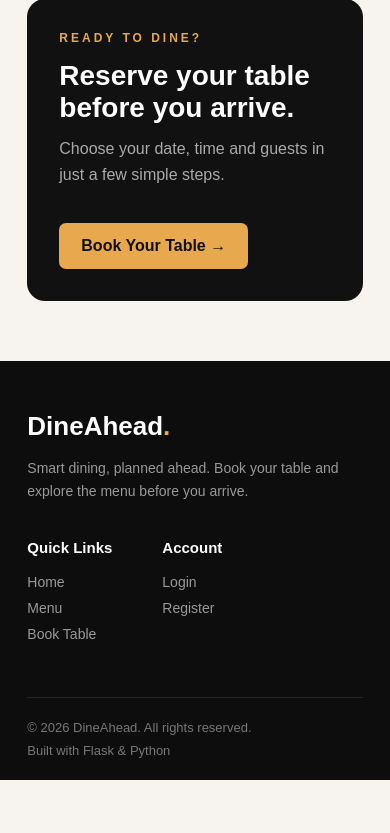
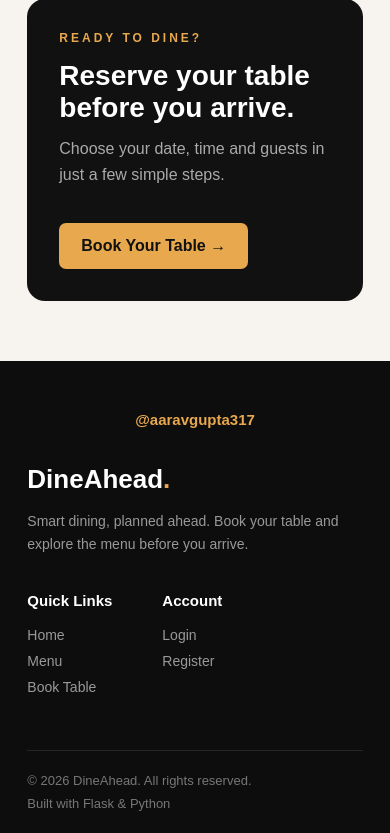
Before and after one commit to Aarav317/Hotel-Booking, a Flask app: page / in a window 390 px wide. Shown: the part 4306-5139 px from the top of the page. Before the commit the page ends 5086 px from the top, so only its background shows below. Run offline with Flask 3, Linux system fonts and the light colour scheme.

Commit message:
Add Instagram link to footer

```diff
--- a/static/style.css
+++ b/static/style.css
@@ -1078,5 +1078,20 @@ button:hover {
     .site-footer {
         padding: 50px 7% 22px;
     }
+    .footer-instagram {
+    text-align: center;
+    margin-bottom: 35px;
+}
+
+.footer-instagram a {
+    color: #e8a84e;
+    text-decoration: none;
+    font-size: 15px;
+    font-weight: 600;
+}
+
+.footer-instagram a:hover {
+    color: #f4bd69;
+}
 
 }
--- a/templates/index.html
+++ b/templates/index.html
@@ -434,6 +434,13 @@
 
     <footer class="site-footer">
 
+        <div class="footer-instagram">
+          <a href="https://www.instagram.com/aaravgupta317/"
+            target="_blank">
+             @aaravgupta317
+          </a>
+        </div>
+
     <div class="footer-content">
 
         <div class="footer-brand">
```
